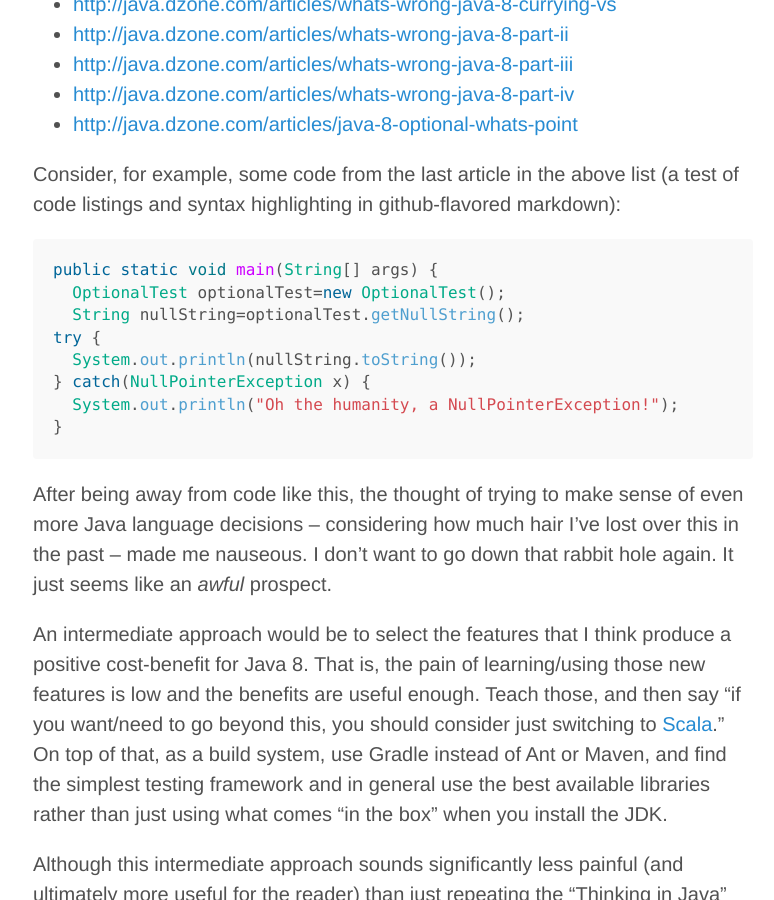
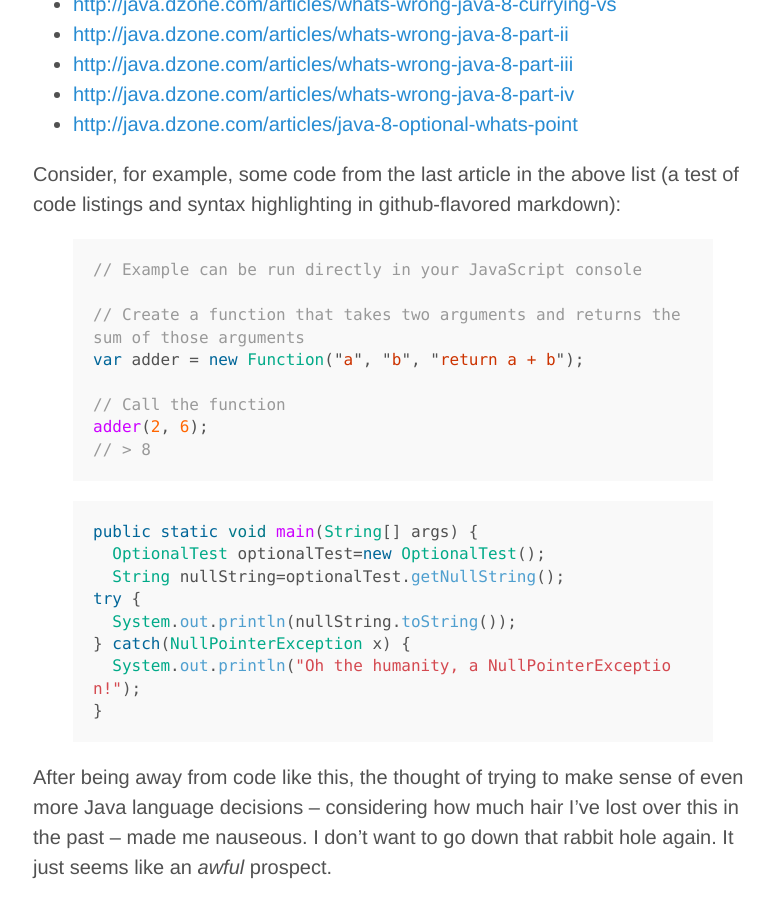
Before and after one commit to djaus2/BruceEckel.github.io, a Jekyll site: the page built from index.html, in a window 1280 px wide and 900 px high, scrolled down 1745 px. Shown: the whole window, without its empty margins (247-1021 px from the left). Built offline with Jekyll 4.4.1, drawn with Linux system fonts in a browser that asks for light colours; the list of posts is cut into pages by our own code.

Commit message:
Test of code markup

````diff
--- a/_posts/2014-10-15-Finding-Flow.md
+++ b/_posts/2014-10-15-Finding-Flow.md
@@ -28,8 +28,18 @@ The above articles are full of hope and promise, and made me feel that yes, I wa
 * [http://java.dzone.com/articles/java-8-optional-whats-point](http://java.dzone.com/articles/java-8-optional-whats-point)
 
 Consider, for example, some code from the last article in the above list (a test of code listings and syntax highlighting in github-flavored markdown):
+{% highlight js %}
+// Example can be run directly in your JavaScript console
 
-```java
+// Create a function that takes two arguments and returns the sum of those arguments
+var adder = new Function("a", "b", "return a + b");
+
+// Call the function
+adder(2, 6);
+// > 8
+{% endhighlight %}
+
+{% highlight java %}
 public static void main(String[] args) {
   OptionalTest optionalTest=new OptionalTest();
   String nullString=optionalTest.getNullString();
@@ -38,7 +48,7 @@ try {
 } catch(NullPointerException x) {
   System.out.println("Oh the humanity, a NullPointerException!");
 }
-```
+{% endhighlight %}
 
 After being away from code like this, the thought of trying to make sense of even more Java language decisions -- considering how much hair I've lost over this in the past -- made me nauseous. I don't want to go down that rabbit hole again. It just seems like an *awful* prospect.
 
````
